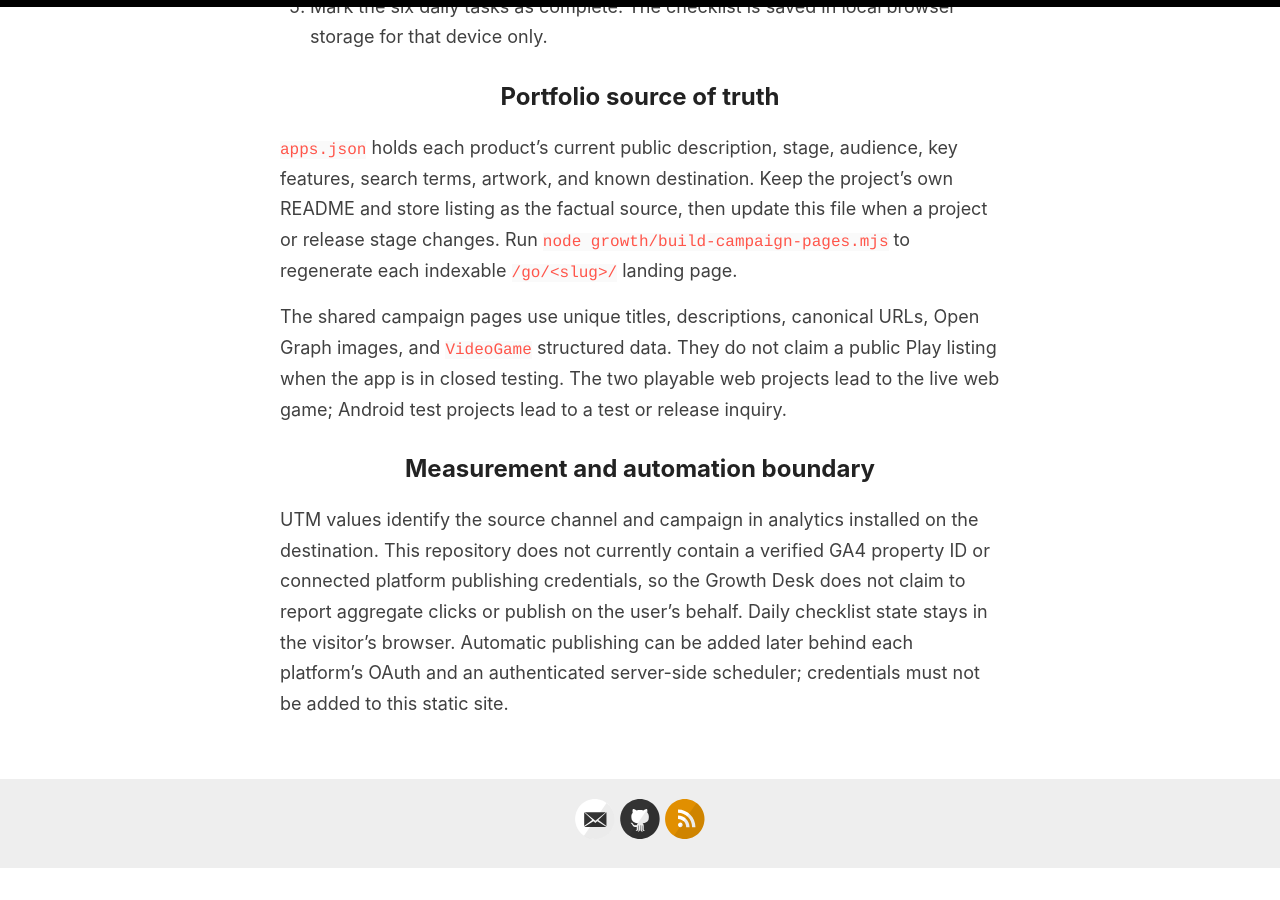
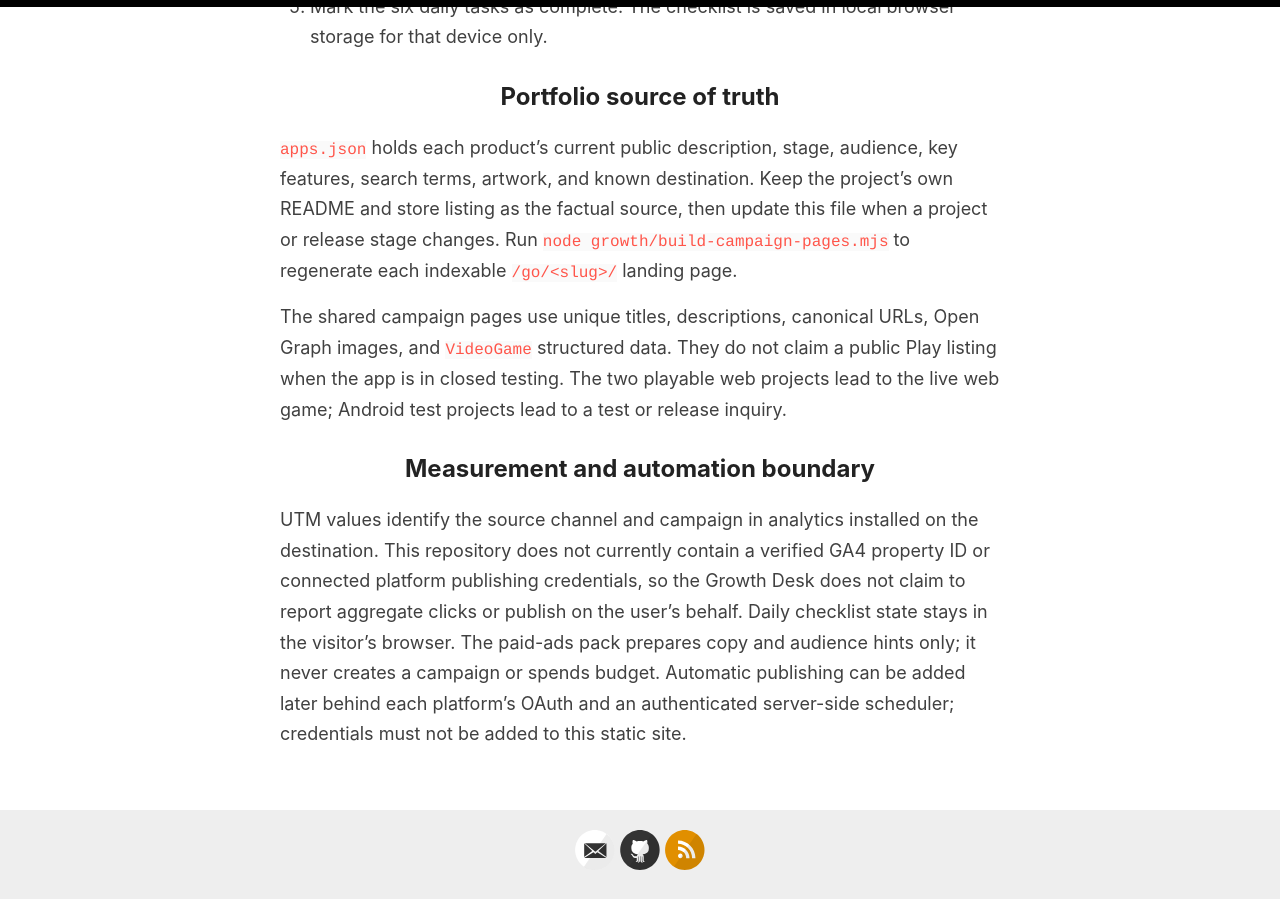
Before and after one commit to Mike-kor/Mike-kor.github.io, a Jekyll site: the page built from growth/README.md, in a window 1280 px wide and 900 px high, scrolled down 661 px. Built offline with Jekyll 4.4.1, drawn with Linux system fonts in a browser that asks for light colours; our own code applies the rules of GitHub Pages for plain Markdown files; before the commit the page ends 1530 px from its top, so only the background shows below that.

Commit message:
Add paid campaign drafts to daily growth desk

```diff
--- a/growth/README.md
+++ b/growth/README.md
@@ -16,4 +16,4 @@ The shared campaign pages use unique titles, descriptions, canonical URLs, Open
 
 ## Measurement and automation boundary
 
-UTM values identify the source channel and campaign in analytics installed on the destination. This repository does not currently contain a verified GA4 property ID or connected platform publishing credentials, so the Growth Desk does not claim to report aggregate clicks or publish on the user's behalf. Daily checklist state stays in the visitor's browser. Automatic publishing can be added later behind each platform's OAuth and an authenticated server-side scheduler; credentials must not be added to this static site.
+UTM values identify the source channel and campaign in analytics installed on the destination. This repository does not currently contain a verified GA4 property ID or connected platform publishing credentials, so the Growth Desk does not claim to report aggregate clicks or publish on the user's behalf. Daily checklist state stays in the visitor's browser. The paid-ads pack prepares copy and audience hints only; it never creates a campaign or spends budget. Automatic publishing can be added later behind each platform's OAuth and an authenticated server-side scheduler; credentials must not be added to this static site.
```
Also changed, not shown: growth/desk.js (+6 -5 lines), growth/index.html (+2 -2 lines).
